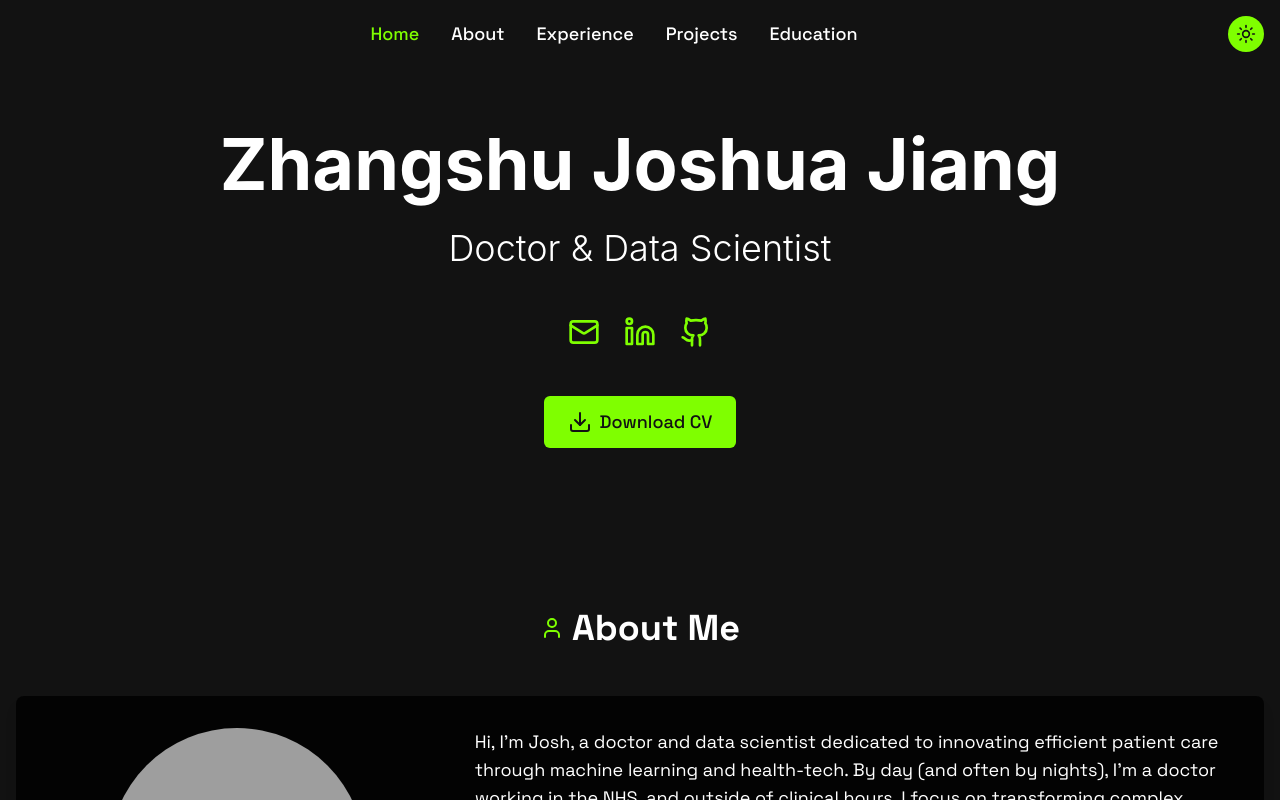
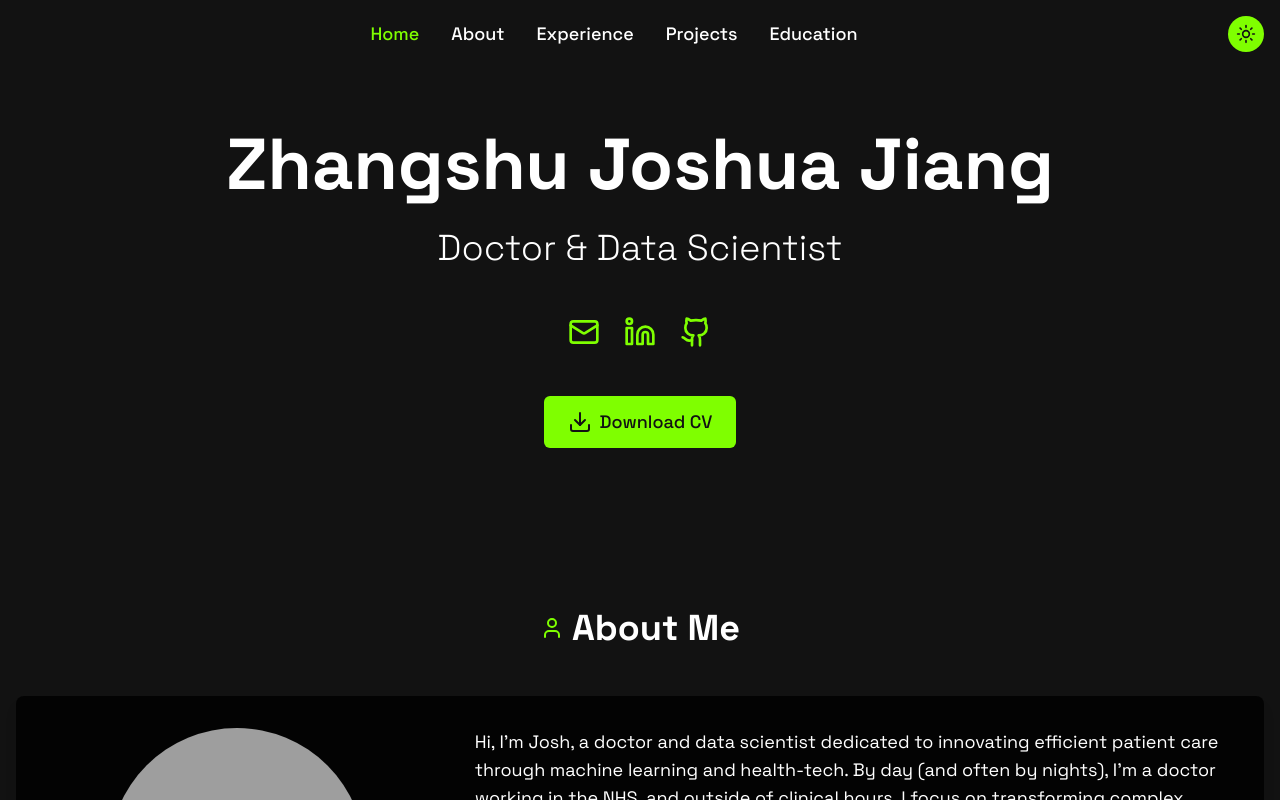
Before and after one commit to Z0shua/Z0shua.github.io, a React (Vite) app: page / in a window 1280 px wide. Shown: the top 800 px of the page. Built offline with nearby package versions, Linux system fonts and the light colour scheme; grey boxes are pictures that could not be loaded.

Commit message:
Fix font and add animations
Updated the title and name font to match the overall design. Added micro-interactions and animations to enhance user experience throughout the application.
[skip gpt_engineer]

```diff
--- a/src/components/Banner.tsx
+++ b/src/components/Banner.tsx
@@ -16,12 +16,22 @@ export default function Banner({ darkMode, handleDownloadCV }: BannerProps) {
       className={`pt-20 md:pt-32 pb-12 md:pb-20 ${darkMode ? 'bg-deepBlack' : 'bg-white'}`}
     >
       <motion.div className="container mx-auto px-4 text-center">
-        <h1 className={`text-4xl md:text-6xl lg:text-7xl font-bold mb-4 md:mb-6 ${darkMode ? 'text-white' : 'text-black'} name-underline inline-block font-['Inter']`}>
+        <motion.h1
+          initial={{ y: -20 }}
+          animate={{ y: 0 }}
+          transition={{ duration: 0.5, delay: 0.2 }}
+          className={`text-4xl md:text-6xl lg:text-7xl font-bold mb-4 md:mb-6 ${darkMode ? 'text-white' : 'text-black'} name-underline inline-block font-['Space_Grotesk']`}
+        >
           Zhangshu Joshua Jiang
-        </h1>
-        <p className={`text-2xl md:text-3xl lg:text-4xl mb-8 md:mb-12 ${darkMode ? 'text-white' : 'text-black'} font-light font-['Inter']`}>
+        </motion.h1>
+        <motion.p
+          initial={{ y: -20 }}
+          animate={{ y: 0 }}
+          transition={{ duration: 0.5, delay: 0.4 }}
+          className={`text-2xl md:text-3xl lg:text-4xl mb-8 md:mb-12 ${darkMode ? 'text-white' : 'text-black'} font-light font-['Space_Grotesk']`}
+        >
           Doctor & Data Scientist
-        </p>
+        </motion.p>
         <div className="flex justify-center space-x-4 md:space-x-6 mb-8 md:mb-12">
           <motion.a
             whileHover={{ scale: 1.2, rotate: 360 }}
```
